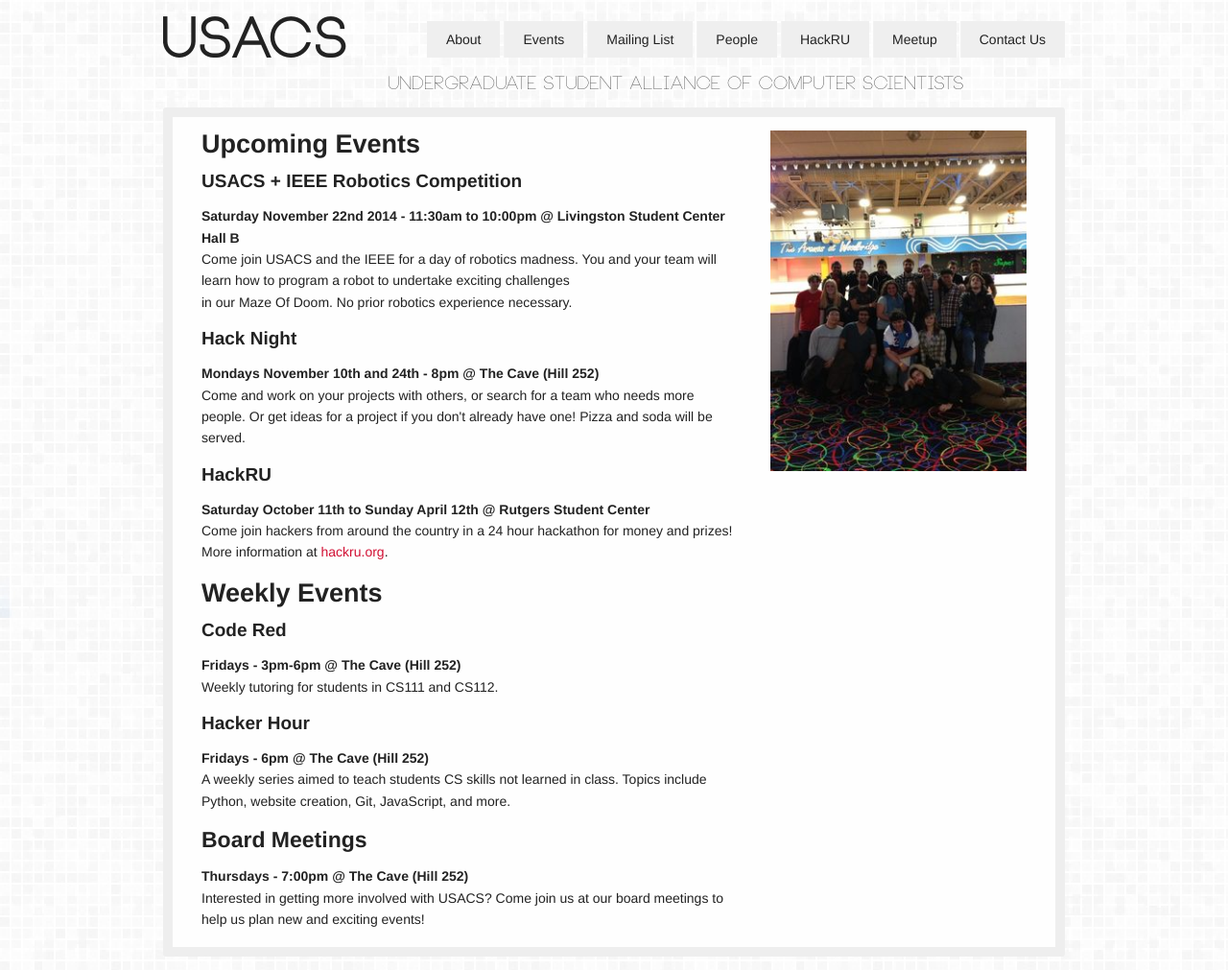
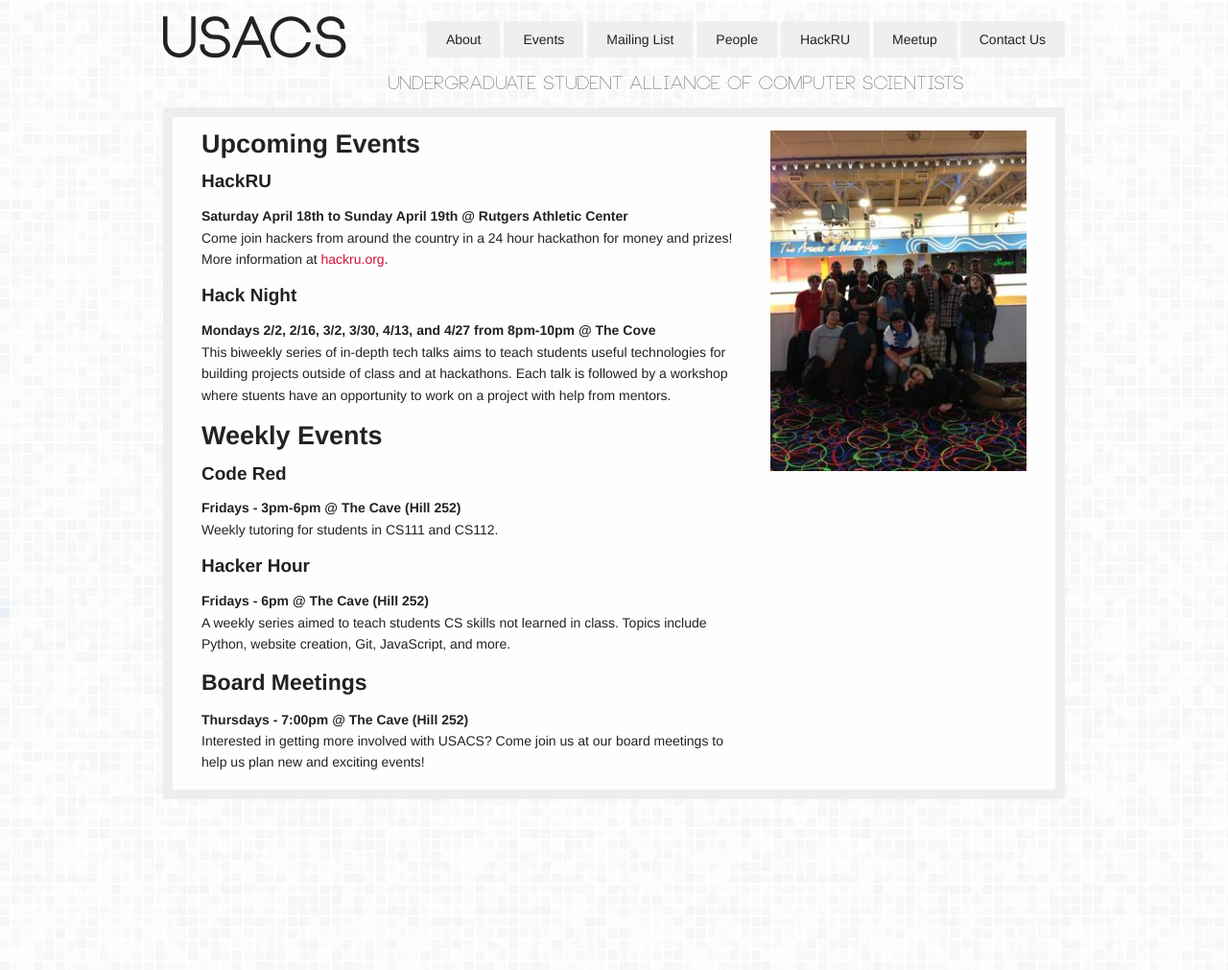
Before and after one commit to usacs/usacs.github.io, a Jekyll site: the page built from events.html, in a window 1280 px wide. Shown: the whole page at 96% size. Built offline with Jekyll 4.4.1, drawn with Linux system fonts in a browser that asks for light colours; Markdown is read by kramdown in place of the engine named in the settings; after the commit the page ends 900 px from its top, so only the background shows below that.

Commit message:
Updating events page

```diff
--- a/events.html
+++ b/events.html
@@ -9,27 +9,22 @@ title: "Events"
       <h2>Upcoming Events</h2>
       <ul>
         <li class="schedule-item">
-        <h4>USACS + IEEE Robotics Competition</h4>
-        <p><b>Saturday November 22nd 2014 - 11:30am to 10:00pm @ Livingston Student Center Hall B</b>
-		<br/>Come join USACS and the IEEE for a day of robotics madness. You and your team will learn how to program a robot to undertake exciting challenges
-		<br/>in our Maze Of Doom. No prior robotics experience necessary.
-        </p>
-      </ul>
-      <ul>
+          <h4>HackRU</h4>
+          <p><b>Saturday April 18th to Sunday April 19th @ Rutgers Athletic Center</b>
+          <br/> Come join hackers from around the country in a 24 hour hackathon for money and prizes!  More information at <a href="http://www.hackru.org">hackru.org</a>.
+          <br/>
+          </p>
+        </li>
+
         <li class="schedule-item">
-        <h4>Hack Night</h4>
-        <p><b>Mondays November 10th and 24th - 8pm @ The Cave (Hill 252)</b>
-        <br/> Come and work on your projects with others, or search for a team who needs more people.  Or get ideas for a project if you don't already have one!  Pizza and soda will be served.
-        <br/>
-        </p>
-      </ul>
-      <ul>
-        <li class="schedule-item">
-        <h4>HackRU</h4>
-        <p><b>Saturday October 11th to Sunday April 12th @ Rutgers Student Center</b>
-        <br/> Come join hackers from around the country in a 24 hour hackathon for money and prizes!  More information at <a href="http://www.hackru.org">hackru.org</a>.
-        <br/>
-        </p>
+          <h4>Hack Night</h4>
+          <p><b>Mondays 2/2, 2/16, 3/2, 3/30, 4/13, and 4/27 from 8pm-10pm @ The Cove</b>
+          <br/>
+          This biweekly series of in-depth tech talks aims to teach students useful technologies for building projects outside of class and at hackathons.
+          Each talk is followed by a workshop where stuents have an opportunity to work on a project with help from mentors.
+          <br/>
+          </p>
+        </li>
       </ul>
     <h2>Weekly Events</h2>
       <ul>
@@ -64,16 +59,3 @@ title: "Events"
     </div>
   </div>
 </div>
-
-<!-- Third Band (Image Right with Text) -->
-
-<div class="row content-block" id="schedule" style="display:none;">
-  <div class="twelve columns">
-    <h2>Schedule for Spring 2014 Semester</h2>
-    <ul>
-
-      <li class="schedule-item">
-      </li>
-    </div>
-  </div>
-</div>
```
